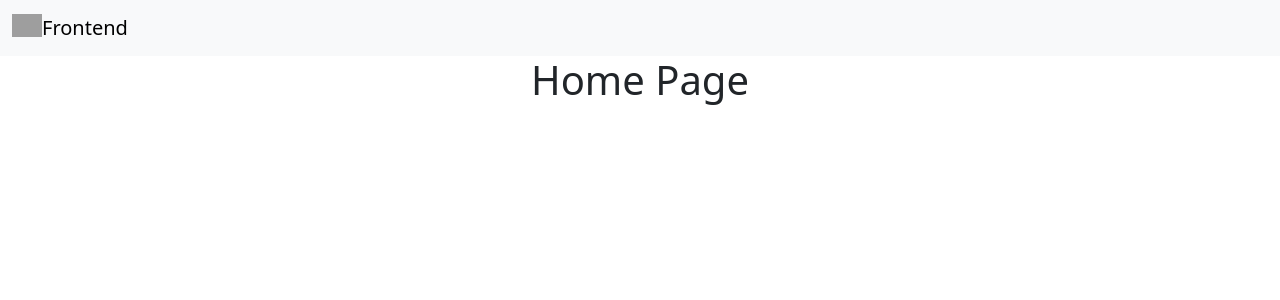
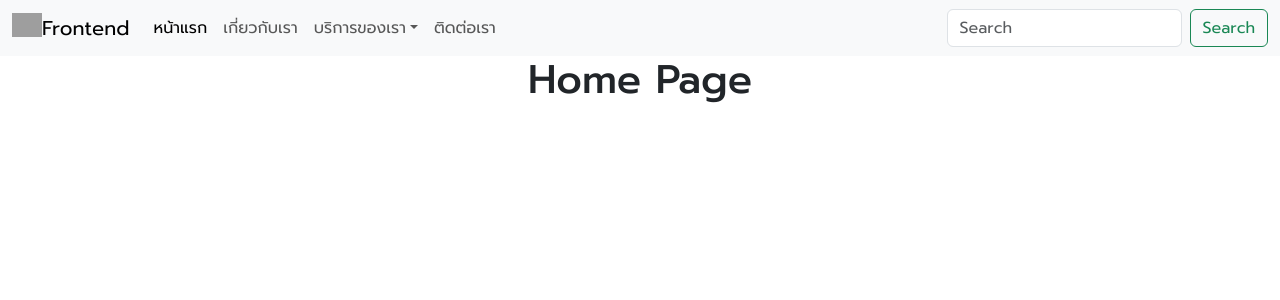
Before and after one commit to Oumpt/frontend046, a Next.js app: page / in a window 1280 px wide. Shown: the top 300 px of the page. Built offline with nearby package versions, Linux system fonts and the light colour scheme; grey boxes are pictures that could not be loaded.

Commit message:
Update layout.js

```diff
--- a/app/layout.js
+++ b/app/layout.js
@@ -1,30 +1,27 @@
-import { Geist, Geist_Mono } from "next/font/google";
-import "./globals.css";
+
 import Navigation from "./component/navigation";
 import 'bootstrap/dist/css/bootstrap.min.css';
 import 'bootstrap-icons/font/bootstrap-icons.css';
 
-const geistSans = Geist({
-  variable: "--font-geist-sans",
-  subsets: ["latin"],
+import { Prompt } from 'next/font/google';
+const prompt = Prompt({
+  subsets: ['thai', 'latin'], // รองรับภาษาไทย
+  weight: ['300', '400', '500', '600', '700'],
+  display: 'swap',
 });
 
-const geistMono = Geist_Mono({
-  variable: "--font-geist-mono",
-  subsets: ["latin"],
-});
+
 
 export const metadata = {
   title: "Frontend046 Pongthep",
-  description: "Generated by create next app",
+  description: "Frontend046 Pongthep",
 };
 
 export default function RootLayout({ children }) {
   return (
-    <html lang="en">
-      <body
-        className={`${geistSans.variable} ${geistMono.variable} antialiased`}
-      >
+    <html lang="th">
+      <body className={prompt.className}>
+
         <Navigation />
         {children}
       </body>
```
